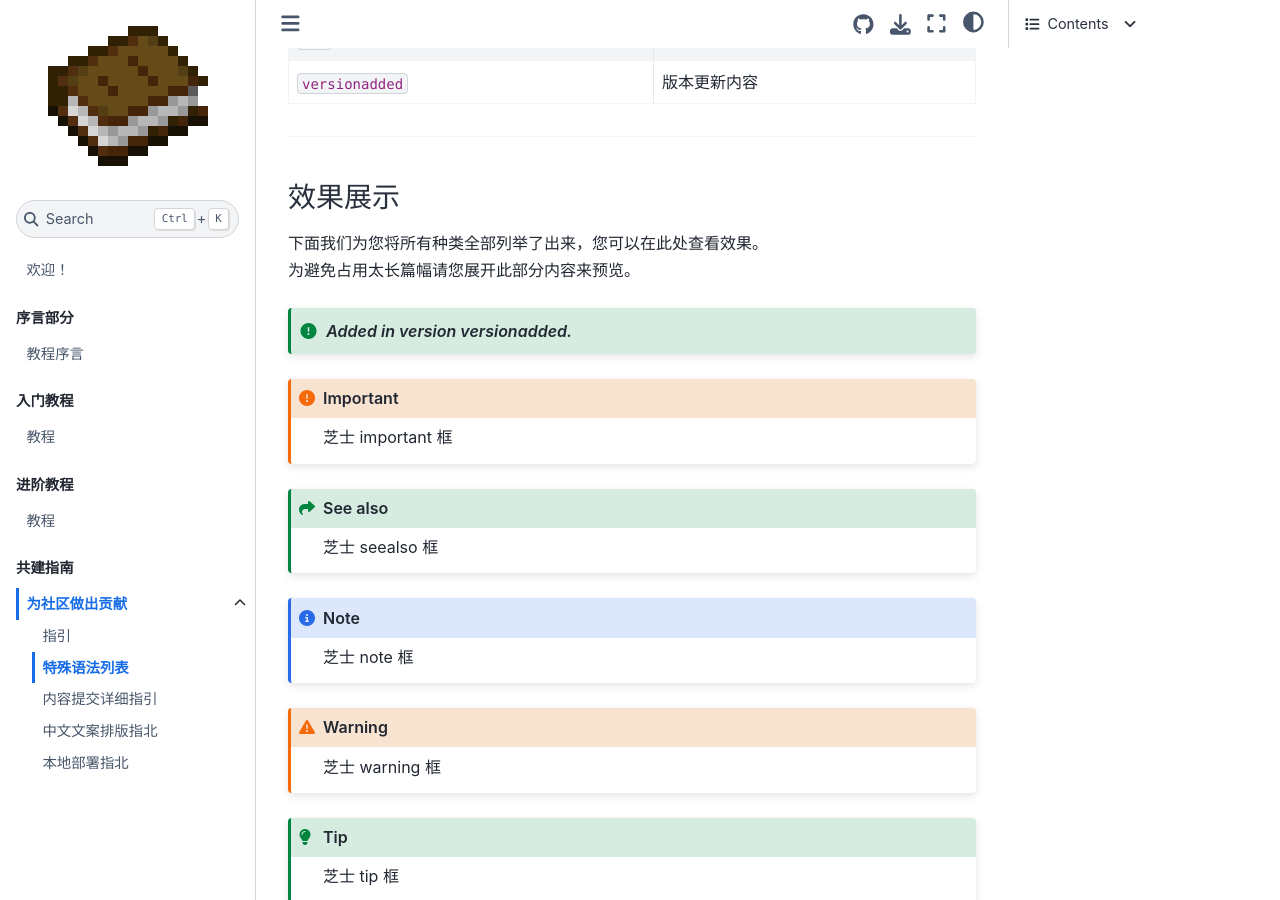
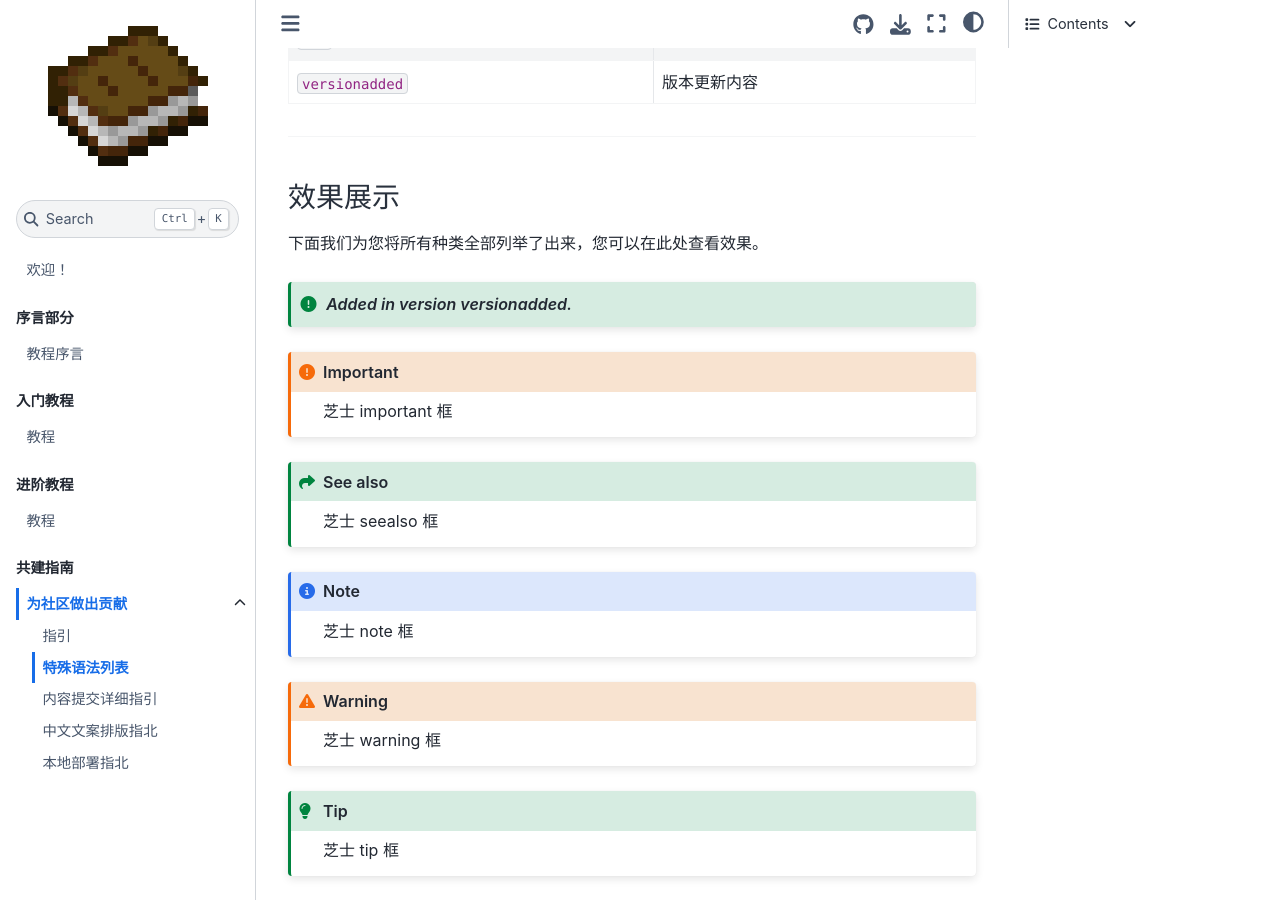
Before and after one commit to Lianmoe/Lianmoe-Tutorial, a Sphinx documentation site: the page built from docs/contributing/extension.md, in a window 1280 px wide and 900 px high, scrolled down 2749 px. Built offline with Sphinx 7.4.7 and the Sphinx Book theme 1.1.4, drawn with Linux system fonts in a browser that asks for light colours.

Commit message:
Update extension.md

````diff
--- a/docs/contributing/extension.md
+++ b/docs/contributing/extension.md
@@ -94,7 +94,6 @@
 
 ### 效果展示
 下面我们为您将所有种类全部列举了出来，您可以在此处查看效果。<br>
-为避免占用太长篇幅请您展开此部分内容来预览。
 
 ```{versionadded} versionadded
 ```
````
